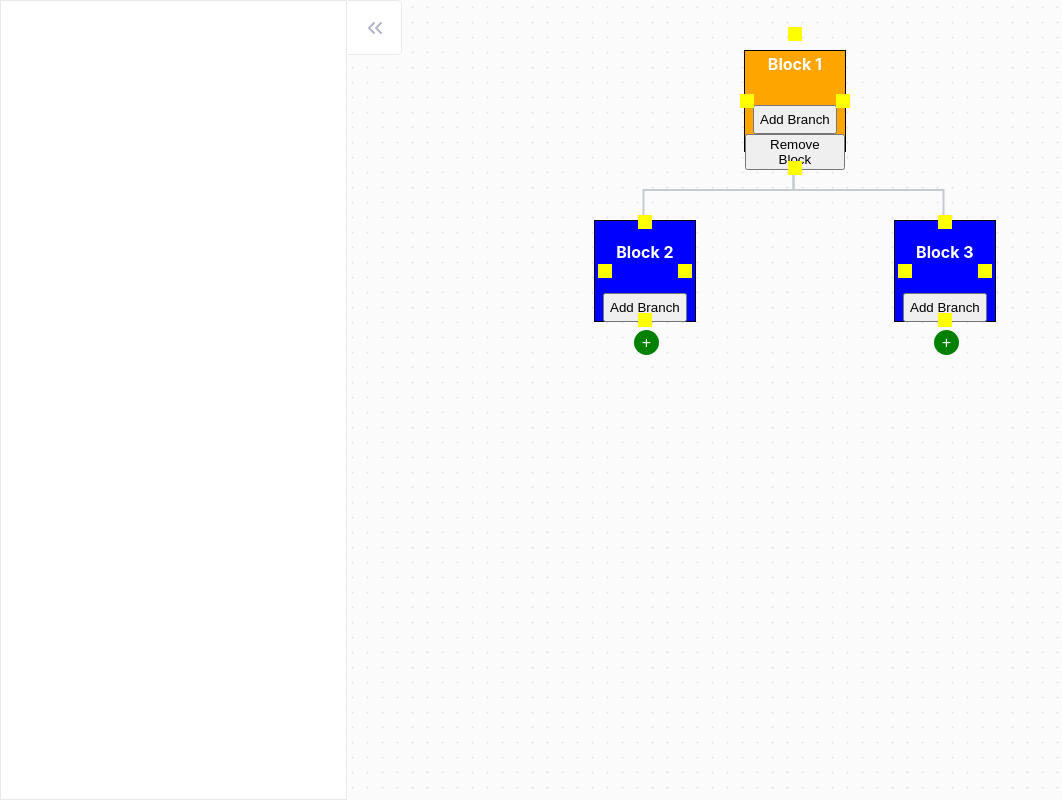
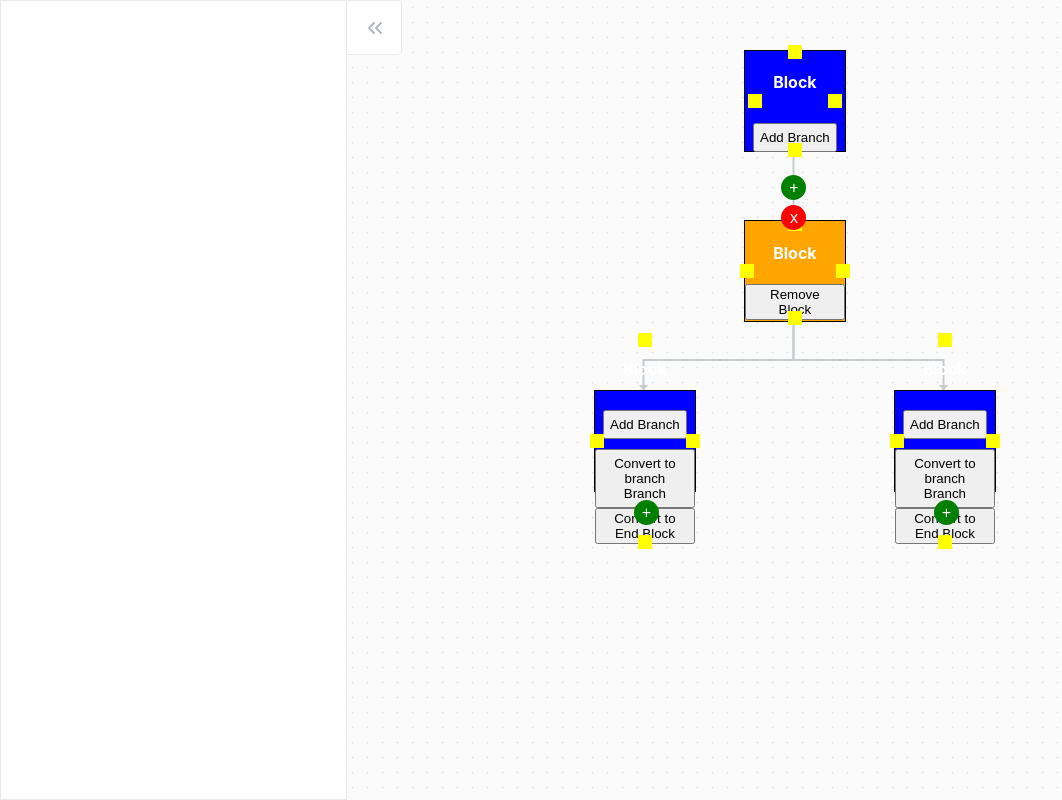
Before and after one commit to 1Madgeek/react-flow-builder, a React (Create React App) app: page / in a window 1280 px wide. Both pictures are taken after a click on the button "Add Branch". Shown: the whole page, without its empty margins (0-1062 px from the left). Built offline with nearby package versions, Linux system fonts and the light colour scheme.

Commit message:
- Start & End block definition added
- Start block added.
- Option to terminate the flow with end block. End block can be converted back to default block.
- AddBranch functionality added. Previous addBranch func changed to convertToBranchBlock

```diff
--- a/src/components/Block.js
+++ b/src/components/Block.js
@@ -24,24 +24,27 @@ class Block extends Component {
 
     render() {
         const {
-            position,
+            block,
             onMouseDown,
             onLinkClick,
             activeLinkPosition,
             isActive,
-            isBranch,
+            convertToBranchBlock,
             addBranch,
             renderBlockActions
         } = this.props;
 
+        const isBranch = block.type === 'branch';
+        const isStart = block.type === 'start';
+        const isEnd = block.type === 'end';
 
         return (
             <div
                 onMouseDown={onMouseDown}
                 style={{
                     position: 'absolute',
-                    left: position?.x,
-                    top: position?.y,
+                    left: block.position?.x,
+                    top: block.position?.y,
                     width: '100px',
                     height: '100px',
                     backgroundColor: isActive ? 'red' : isBranch ? 'orange' : 'blue',
@@ -60,9 +63,21 @@ class Block extends Component {
                     <div style={this.getLinkStyle('left')} onClick={() => onLinkClick('left')}/>
                     <div>
                         <h4>Block {this.props.id}</h4>
-                        <button onClick={addBranch} style={{marginTop: '10px', padding: '5px', cursor: 'pointer'}}>
-                            Add Branch
-                        </button>
+                        {(!isBranch && !isEnd) && (
+                            <>
+                                <button onClick={addBranch}
+                                        style={{marginTop: '10px', padding: '5px', cursor: 'pointer'}}>
+                                    Add Branch
+                                </button>
+                                {!isStart && (
+                                    <button onClick={convertToBranchBlock}
+                                            style={{marginTop: '10px', padding: '5px', cursor: 'pointer'}}>
+                                        Convert to branch Branch
+                                    </button>
+                                )}
+                            </>
+                        )}
+
                         {renderBlockActions}
                     </div>
                 </div>
--- a/src/components/Flowy.js
+++ b/src/components/Flowy.js
@@ -8,9 +8,7 @@ class Flowy extends Component {
     constructor(props) {
         super(props);
         this.state = {
-            blocks: [
-                {id: 1, position: {x: 50, y: 50}, type: 'default', linkedBlocks: []},
-            ],
+            blocks: [],
             links: [],
             dragging: null,
             canvasHeight: 600,
@@ -22,8 +20,25 @@ class Flowy extends Component {
     }
 
     componentDidMount() {
-        this.arrangeBlocks();
+        this.initializeCanvas()
     }
+
+    initializeCanvas = () => {
+        const initialBlocks = [
+            {
+                id: 0,
+                position: {x: 50, y: 50},
+                type: 'start',
+                linkedBlocks: []
+            },
+        ];
+
+        this.setState({
+            blocks: initialBlocks,
+            links: [],
+        }, this.arrangeBlocks);
+    }
+
 
     toggleElementStackVisibility = (event) => {
         this.setState(prev => ({collapseElementStack: !prev.collapseElementStack}))
@@ -140,7 +155,48 @@ class Flowy extends Component {
         });
     };
 
-    addBranch = (branchId) => {
+    addBranch = (prevBlockId) => {
+        const {blocks} = this.state;
+
+        const prevBlock = this.getBlock(prevBlockId);
+        if (!prevBlock) return; // Safety check
+
+        // Define the new branch block
+        const branchBlock = {
+            id: blocks.length + 1,
+            position: {x: prevBlock.position.x, y: prevBlock.position.y + 170},
+            type: 'branch',
+            linkedBlocks: [],
+        };
+
+        // Define positive and negative child blocks
+        const positiveChild = {
+            id: blocks.length + 2,
+            position: {x: branchBlock.position.x - 150, y: branchBlock.position.y + 170},
+            type: 'default',
+            linkedBlocks: [],
+        };
+
+        const negativeChild = {
+            id: blocks.length + 3,
+            position: {x: branchBlock.position.x + 150, y: branchBlock.position.y + 170},
+            type: 'default',
+            linkedBlocks: [],
+        };
+
+        // Establish connections (links) from the branch block to children
+        const newLinks = [
+            {from: branchBlock.id, to: positiveChild.id, type: 'positive'},
+            {from: branchBlock.id, to: negativeChild.id, type: 'negative'},
+            {from: prevBlockId, to: branchBlock.id} // Link the previous block to the new branch
+        ];
+
+        this.setState((prevState) => ({
+            blocks: [...prevState.blocks, branchBlock, positiveChild, negativeChild],
+            links: [...prevState.links, ...newLinks],
+        }), this.renderConnections);
+    };
+    convertToBranchBlock = (branchId) => {
         const {blocks, links} = this.state;
         const branchBlock = this.getBlock(branchId);
 
@@ -211,6 +267,7 @@ class Flowy extends Component {
             }))),
         }), this.arrangeBlocks);
     };
+
     handleLinkClick = (position, blockId) => {
         const {activeLinkPosition} = this.state;
 
@@ -259,6 +316,10 @@ class Flowy extends Component {
         }, this.renderConnections);
     };
 
+    addBlockAfterStart = () => {
+        const startBlock = this.getBlock(this.state.blocks[0].id);
+        this.addBlock(startBlock.id);
+    }
 
     // Method to add a new block taking reference from a given previous block ID
     addBlock = (prevBlockId) => {
@@ -294,7 +355,6 @@ class Flowy extends Component {
             links: [...prevState.links, newLink],
         }), this.renderConnections); // Optionally, re-draw connection lines
     };
-
 
     addBlockBetween = (fromId, toId) => {
         const fromBlockIndex = this.state.blocks.findIndex(block => block.id === fromId);
@@ -345,6 +405,35 @@ class Flowy extends Component {
             links: updatedLinks,
             canvasHeight: newCanvasHeight,
         }), this.arrangeBlocks);
+    };
+
+    convertToEndBlock = (blockId) => {
+        const {blocks, links} = this.state;
+        const block = this.getBlock(blockId);
+
+        if (block.type === 'end') return; // Already an end block
+
+        // Remove all descendants if any
+        const descendants = this.findDescendants(blockId);
+        const blocksToKeep = blocks.filter(b => !descendants.includes(b.id));
+        const linksToKeep = links.filter(link => !descendants.includes(link.from));
+
+        const updatedBlock = {...block, type: 'end', linkedBlocks: []};
+
+        this.setState({
+            blocks: blocksToKeep.map(b => b.id === blockId ? updatedBlock : b),
+            links: linksToKeep,
+        }, this.renderConnections);
+    }
+
+    convertEndToDefaultBlock = (blockId) => {
+        this.setState((prevState) => ({
+            blocks: prevState.blocks.map(block =>
+                block.id === blockId && block.type === 'end'
+                    ? {...block, type: 'default'}
+                    : block
+            ),
+        }), this.renderConnections);
     };
 
     renderConnections = () => {
@@ -428,6 +517,7 @@ class Flowy extends Component {
             blocks.map((block) => {
                 // Last blocks in their chains need a "+" button
                 const isLastBlock = !links.some(link => link.from === block.id);
+                const isStartBlock = block.type === 'start';
 
                 if (!isLastBlock) return null;
 
@@ -438,7 +528,7 @@ class Flowy extends Component {
                     <button
                         key={`last-${block.id}`}
                         className="add-button"
-                        onClick={() => this.addBlock(block.id)}
+                        onClick={() => isStartBlock ? this.addBlockAfterStart() : this.addBlock(block.id)}
                         style={{
                             position: 'absolute',
                             left: x - 35, // Center-align button
@@ -454,20 +544,19 @@ class Flowy extends Component {
         );
     };
 
+    findDescendants = (blockId) => {
+        const {links} = this.state;
+        let descendants = [];
+        links.forEach(link => {
+            if (link.from === blockId) {
+                descendants.push(link.to);
+                descendants = descendants.concat(this.findDescendants(link.to));
+            }
+        });
+        return descendants;
+    }
     removeBlockAndDescendants = (blockId) => {
         const {blocks, links} = this.state;
-
-        // Find all descendant block IDs using the links
-        const findDescendants = (id) => {
-            let descendants = [];
-            links.forEach(link => {
-                if (link.from === id) {
-                    descendants.push(link.to);
-                    descendants = descendants.concat(findDescendants(link.to));
-                }
-            });
-            return descendants;
-        };
 
         // Check if the block is directly linked from a branch
         const isLinkedFromBranch = links.some(link =>
@@ -480,7 +569,7 @@ class Flowy extends Component {
         }
 
         // Collect all blocks to be deleted
-        const descendants = findDescendants(blockId);
+        const descendants = this.findDescendants(blockId);
         const blocksToDelete = [blockId, ...descendants];
 
         // Update blocks and links excluding these
@@ -496,13 +585,14 @@ class Flowy extends Component {
     renderBlockActions = (blockId) => {
         const {links} = this.state;
         const block = this.getBlock(blockId)
-        if (block.type === 'start' || block.type === 'end') return null; // Don't allow deletion of these
+        if (block.type === 'start') return null; // Don't allow deletion of these
 
         // Determine if the block is directly linked as a child of a branch
         const isDirectBranchDescendant = links.some(link =>
             link.to === block.id &&
             this.getBlock(link.from)?.type === 'branch'
         );
+        const hasDescendants = this.findDescendants(blockId).length
 
         return (
             <div className="block-actions">
@@ -510,6 +600,21 @@ class Flowy extends Component {
                     <button onClick={() => this.removeBlockAndDescendants(block.id)}>
                         Remove Block
                     </button>
+                )}
+
+                {!hasDescendants && (
+                    <>
+                        {block.type === 'default' && (
+                            <button onClick={() => this.convertToEndBlock(blockId)}>
+                                Convert to End Block
+                            </button>
+                        )}
+                        {block.type === 'end' && (
+                            <button onClick={() => this.convertEndToDefaultBlock(blockId)}>
+                                Convert to Default Block
+                            </button>
+                        )}
+                    </>
                 )}
             </div>
         );
@@ -575,11 +680,10 @@ class Flowy extends Component {
                     {this.state.blocks.map((block) => (
                         <Block
                             key={block.id}
-                            id={block.id}
-                            position={block.position}
+                            block={block}
                             onMouseDown={(event) => this.handleMouseDown(event, block.id)}
                             onLinkClick={(position) => this.handleLinkClick(position, block.id)}
-                            isBranch={block.type === 'branch'}
+                            convertToBranchBlock={() => this.convertToBranchBlock(block.id)}
                             addBranch={() => this.addBranch(block.id)}
                             renderBlockActions={this.renderBlockActions(block.id)}
                             activeLinkPosition={
```
